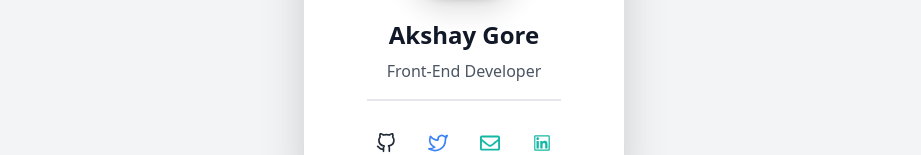
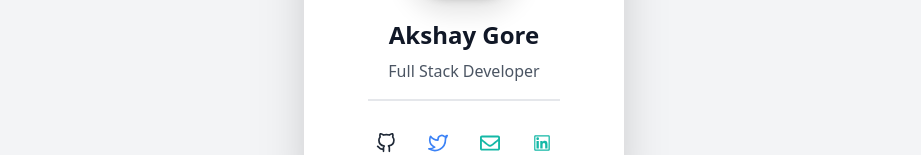
Before and after one commit to Akshaygore1/website, a React (Create React App) app: page / in a window 1280 px wide. Shown: the part 157-312 px from the top of the page, without its empty margins (176-1097 px from the left). Built offline with nearby package versions, Linux system fonts and the light colour scheme; the HTML template or start-up script is replaced by a standard one.

Commit message:
Update Front.jsx
full stack

```diff
--- a/src/Components/Front.jsx
+++ b/src/Components/Front.jsx
@@ -16,7 +16,7 @@ function Front() {
                     Akshay Gore
                 </p>
                 <p className='text-xs sm:text-base text-gray-600 pt-2 pb-4 px-5 w-auto inline-block border-b-2'>
-                     Front-End Developer
+                     Full Stack Developer
                 </p>
         <div className="flex align-center justify-center mt-4">
 
```
